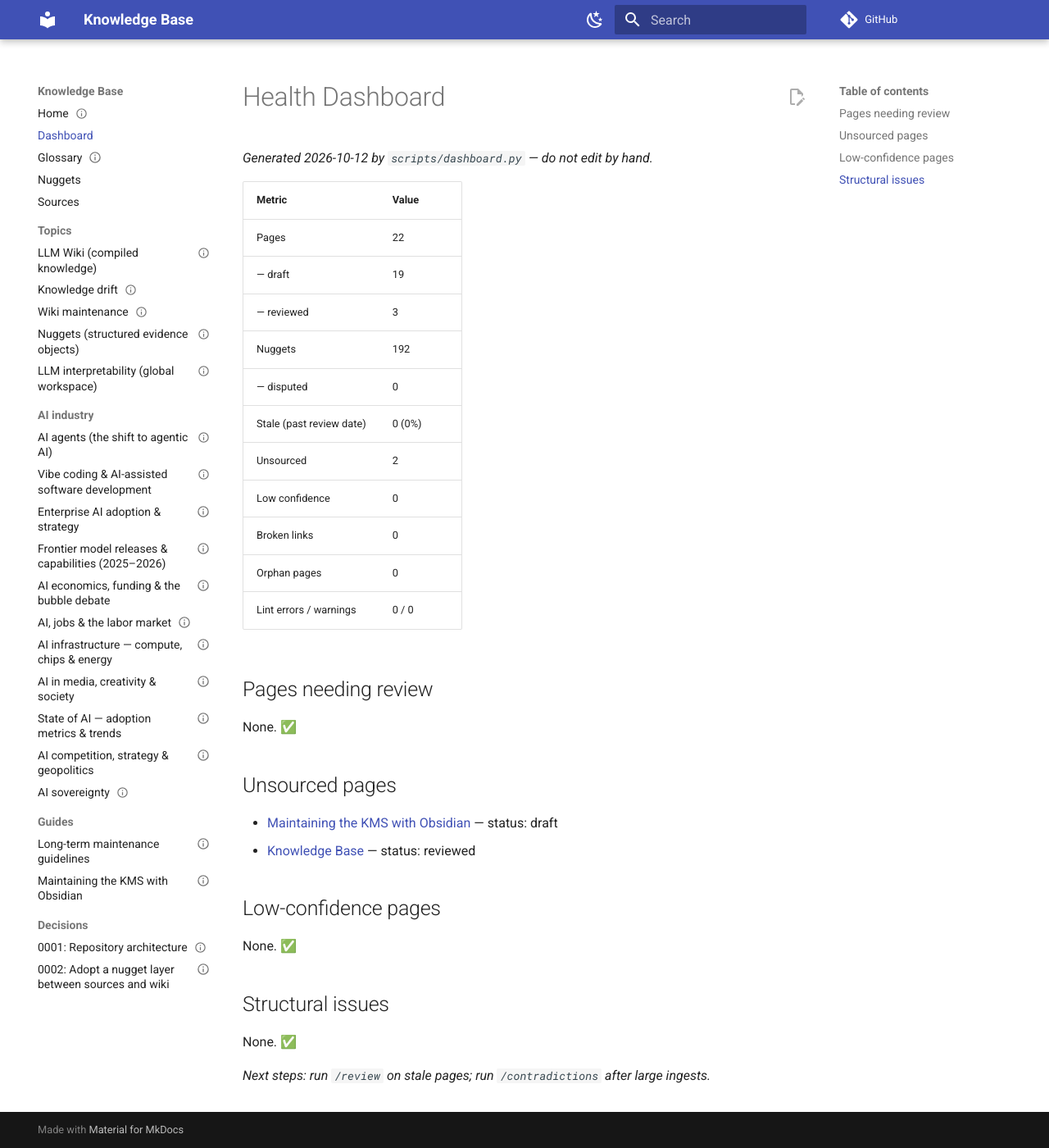
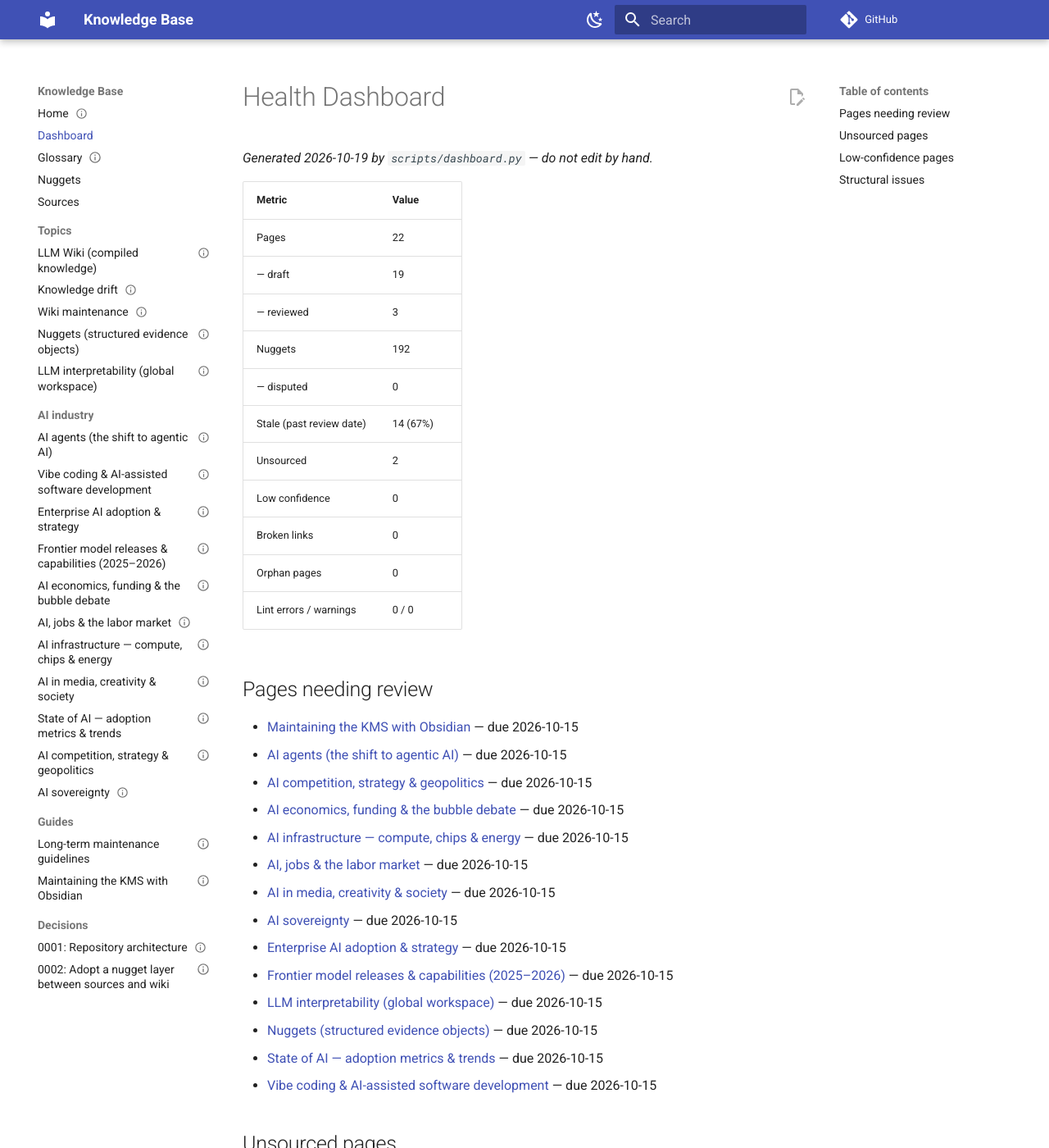
Before and after one commit to divyavanmahajan/kms-skills, an MkDocs documentation site: the page built from wiki/dashboard.md, in a window 1280 px wide and 1400 px high. Shown: the whole window at 82% size. Built offline with MkDocs 1.6.1 and Material for MkDocs 9.7.7, drawn with Linux system fonts in a browser that asks for light colours; comment, search, counter and statistics services are not loaded.

Commit message:
dashboard: regenerate

```diff
--- a/wiki/dashboard.md
+++ b/wiki/dashboard.md
@@ -4,7 +4,7 @@ title: Health Dashboard
 
 # Health Dashboard
 
-*Generated 2026-10-12 by `scripts/dashboard.py` — do not edit by hand.*
+*Generated 2026-10-19 by `scripts/dashboard.py` — do not edit by hand.*
 
 | Metric | Value |
 |---|---|
@@ -13,7 +13,7 @@ title: Health Dashboard
 | — reviewed | 3 |
 | Nuggets | 192 |
 | — disputed | 0 |
-| Stale (past review date) | 0 (0%) |
+| Stale (past review date) | 14 (67%) |
 | Unsourced | 2 |
 | Low confidence | 0 |
 | Broken links | 0 |
@@ -22,7 +22,20 @@ title: Health Dashboard
 
 ## Pages needing review
 
-None. ✅
+- [Maintaining the KMS with Obsidian](guides/obsidian.md) — due 2026-10-15
+- [AI agents (the shift to agentic AI)](topics/ai-agents.md) — due 2026-10-15
+- [AI competition, strategy & geopolitics](topics/ai-competition-and-geopolitics.md) — due 2026-10-15
+- [AI economics, funding & the bubble debate](topics/ai-economics-and-the-bubble-debate.md) — due 2026-10-15
+- [AI infrastructure — compute, chips & energy](topics/ai-infrastructure-compute-energy.md) — due 2026-10-15
+- [AI, jobs & the labor market](topics/ai-jobs-and-labor.md) — due 2026-10-15
+- [AI in media, creativity & society](topics/ai-media-and-society.md) — due 2026-10-15
+- [AI sovereignty](topics/ai-sovereignty.md) — due 2026-10-15
+- [Enterprise AI adoption & strategy](topics/enterprise-ai-adoption.md) — due 2026-10-15
+- [Frontier model releases & capabilities (2025–2026)](topics/frontier-model-releases.md) — due 2026-10-15
+- [LLM interpretability (global workspace)](topics/llm-interpretability.md) — due 2026-10-15
+- [Nuggets (structured evidence objects)](topics/nuggets.md) — due 2026-10-15
+- [State of AI — adoption metrics & trends](topics/state-of-ai-adoption.md) — due 2026-10-15
+- [Vibe coding & AI-assisted software development](topics/vibe-coding.md) — due 2026-10-15
 
 ## Unsourced pages
 
```
